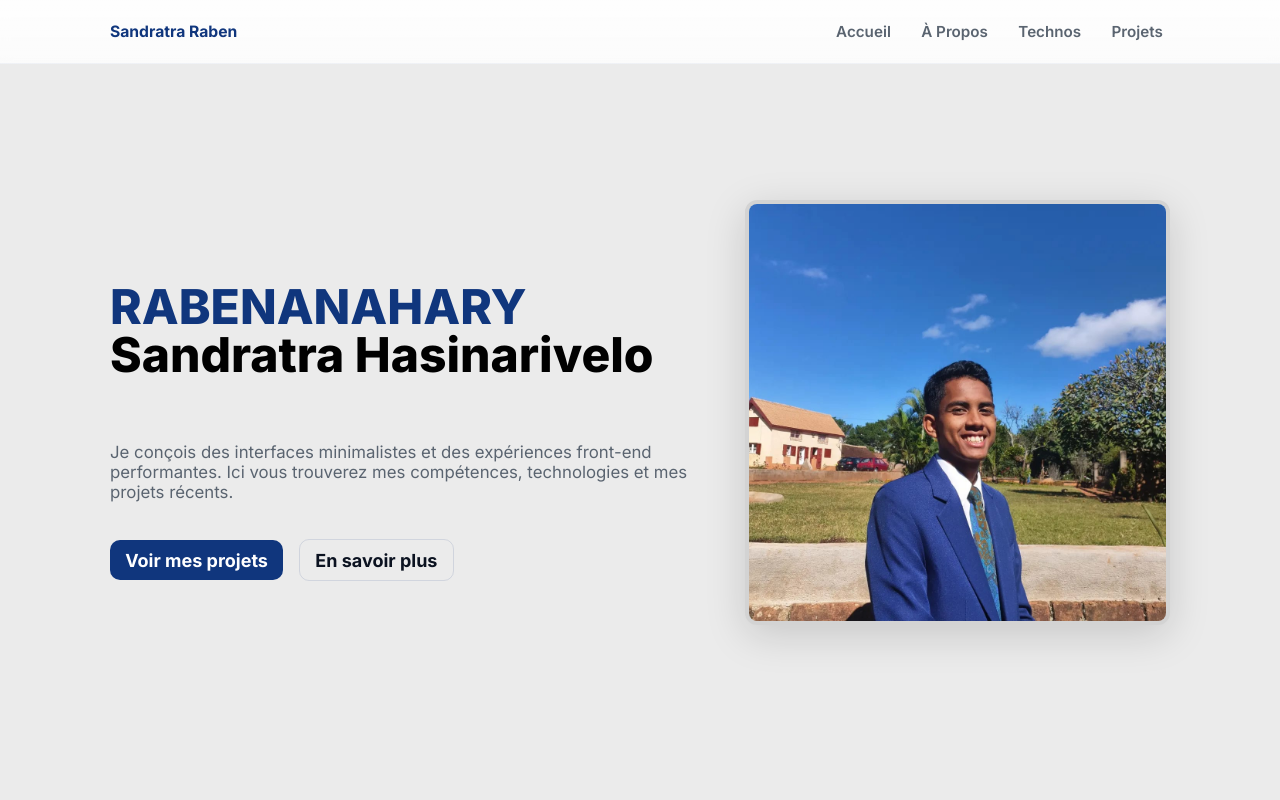
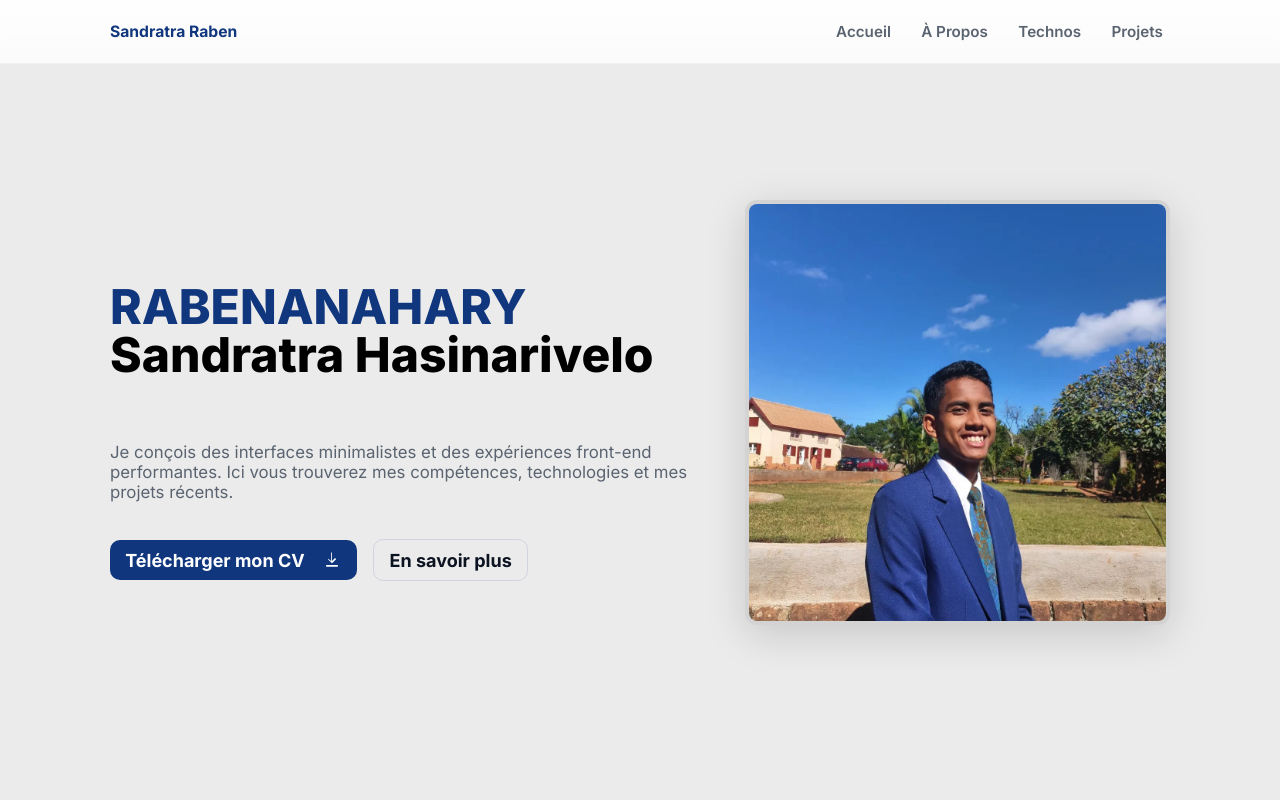
Before and after one commit to Sandratra05/portfolio, a Vue app: page / in a window 1280 px wide. Shown: the top 800 px of the page. Built offline with nearby package versions, Linux system fonts and the light colour scheme.

Commit message:
Implement code changes to enhance functionality and improve performance

```diff
--- a/src/components/Hero.vue
+++ b/src/components/Hero.vue
@@ -4,7 +4,12 @@
       <h1 class="hero-title">RABENANAHARY <br> <span style="color: black;">Sandratra Hasinarivelo</span></h1>
       <p class="hero-sub">Je conçois des interfaces minimalistes et des expériences front-end performantes. Ici vous trouverez mes compétences, technologies et mes projets récents.</p>
       <div style="display:flex;gap:1rem;align-items:center">
-        <a class="cta" href="#projects">Voir mes projets</a>
+        <a class="cta" :href="cv" download target="_blank" rel="noopener noreferrer">
+          Télécharger mon CV
+          <svg class="download-icon" xmlns="http://www.w3.org/2000/svg" viewBox="0 0 24 24" width="20" height="20" aria-hidden="true" focusable="false">
+            <path fill="currentColor" d="M5 20h14v-2H5v2zM12 3v10.17l3.59-3.58L17 11l-5 5-5-5 .41-.41L11 13.17V3h1z"/>
+          </svg>
+        </a>
         <a class="cta secondary" href="#about">En savoir plus</a>
       </div>
     </div>
@@ -19,6 +24,7 @@
 
 <script setup>
 // static hero — personnalisez le texte ici
+import cv from "../assets/cv/CV-Sandratra-v1.pdf"
 </script>
 
 <style scoped>
@@ -65,6 +71,12 @@
   display: block;
 }
 
+.download-icon {
+  margin-left: 0.5rem;
+  vertical-align: middle;
+  fill: currentColor;
+}
+
 /* Responsive */
 @media (max-width: 768px) {
   .hero-container {
```
Also changed, not shown: 1 other file (tests, documents, lock files or other folders).
